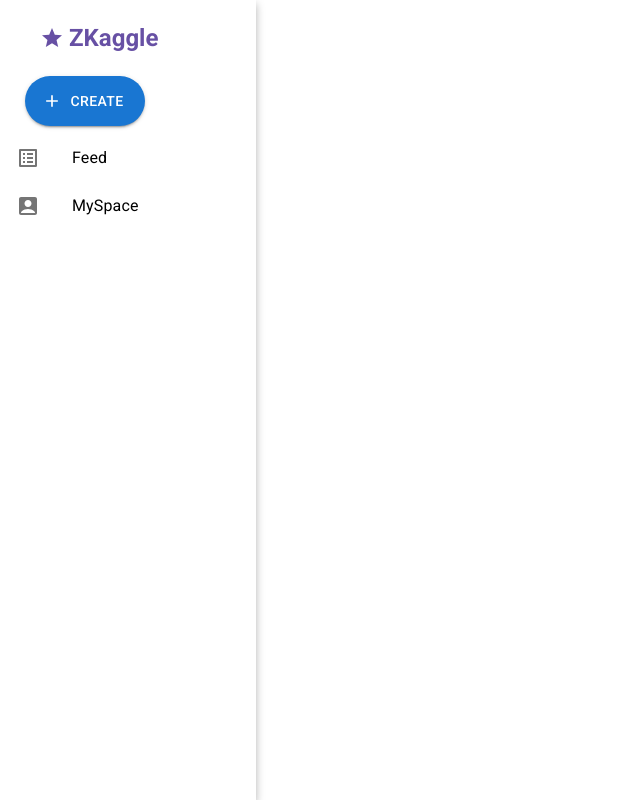
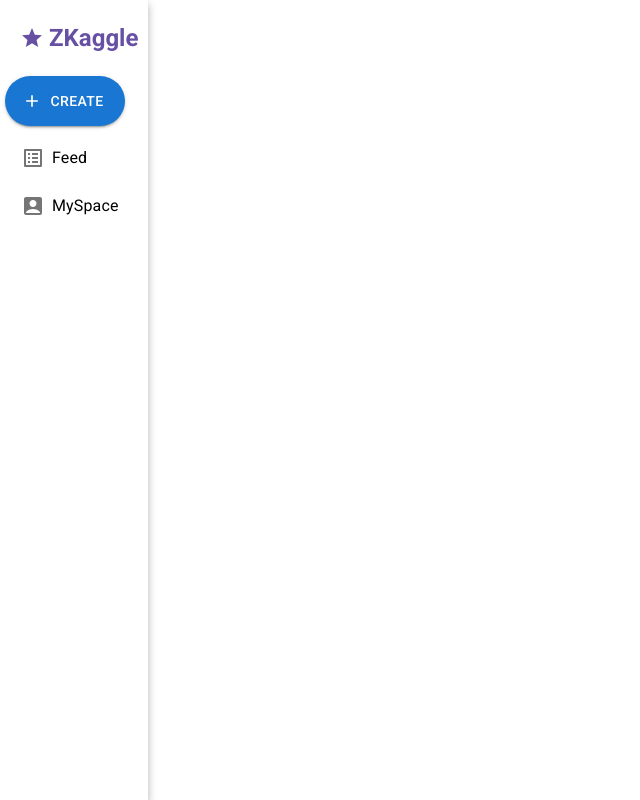
Before and after one commit to z-kaggle/ZKaggle, a Next.js app in the folder ui/: page /components/NavBar in a window 1280 px wide. Shown: the whole page, without its empty margins (0-640 px from the left). Built offline with nearby package versions, Linux system fonts and the light colour scheme; what @rainbow-me/rainbowkit, wagmi would draw is missing.

Commit message:
chore: adjust layout ratio

```diff
--- a/ui/pages/components/MainFlow.tsx
+++ b/ui/pages/components/MainFlow.tsx
@@ -11,8 +11,8 @@ const MainFlow = ({ children }: LayoutProps) => {
       css={css`
         display: flex;
         flex-direction: column;
-        width: 80%;
-        margin-left: 20%;
+        width: 90%;
+        margin-left: 10%;
         margin-top: 60px;
       `}
     >
--- a/ui/pages/components/NavBar.tsx
+++ b/ui/pages/components/NavBar.tsx
@@ -4,7 +4,7 @@ import { Button } from "@mui/material";
 import Link from "next/link";
 import { Add } from "@mui/icons-material";
 import StarIcon from "@mui/icons-material/Star";
-import BasicList from "./NavList";
+import NavList from "./NavList";
 
 const NavBar: NextComponentType = () => {
   return (
@@ -17,7 +17,8 @@ const NavBar: NextComponentType = () => {
         position: fixed;
         top: 0;
         left: 0;
-        width: 20%;
+        min-width: 10%;
+        max-width: 20%;
         height: 100vh;
         z-index: 2;
         filter: drop-shadow(0px 4px 4px rgba(0, 0, 0, 0.3));
@@ -35,7 +36,7 @@ const NavBar: NextComponentType = () => {
         <StarIcon
           sx={{
             color: "#6750a4",
-            marginLeft: "40px",
+            marginLeft: "20px",
           }}
         />
         <p
@@ -44,6 +45,7 @@ const NavBar: NextComponentType = () => {
             font-size: 24px;
             color: #6750a4;
             margin-left: 5px;
+            margin-right: 10px;
           `}
         >
           ZKaggle
@@ -59,13 +61,13 @@ const NavBar: NextComponentType = () => {
             height: "50px",
             width: "120px",
             alignSelf: "flex-end",
-            marginLeft: "25px",
+            marginLeft: "5px",
           }}
         >
           Create
         </Button>
       </Link>
-      <BasicList />
+      <NavList />
     </div>
   );
 };
--- a/ui/pages/components/NavList.tsx
+++ b/ui/pages/components/NavList.tsx
@@ -9,7 +9,7 @@ import ListAltIcon from "@mui/icons-material/ListAlt";
 import AccountBoxIcon from "@mui/icons-material/AccountBox";
 import Link from "next/link";
 
-export default function BasicList() {
+export default function NavList() {
   return (
     <Box sx={{ width: "100%", maxWidth: 360, bgcolor: "background.paper" }}>
       <nav aria-label="main mailbox folders">
@@ -17,10 +17,19 @@ export default function BasicList() {
           <Link href="/">
             <ListItem disablePadding>
               <ListItemButton>
-                <ListItemIcon>
+                <ListItemIcon
+                  sx={{
+                    marginLeft: "5px",
+                  }}
+                >
                   <ListAltIcon />
                 </ListItemIcon>
-                <ListItemText primary="Feed" />
+                <ListItemText
+                  primary="Feed"
+                  sx={{
+                    marginLeft: "-25px",
+                  }}
+                />
               </ListItemButton>
             </ListItem>
           </Link>
@@ -28,10 +37,19 @@ export default function BasicList() {
           <Link href={`/myspace`}>
             <ListItem disablePadding>
               <ListItemButton>
-                <ListItemIcon>
+                <ListItemIcon
+                  sx={{
+                    marginLeft: "5px",
+                  }}
+                >
                   <AccountBoxIcon />
                 </ListItemIcon>
-                <ListItemText primary="MySpace" />
+                <ListItemText
+                  primary="MySpace"
+                  sx={{
+                    marginLeft: "-25px",
+                  }}
+                />
               </ListItemButton>
             </ListItem>
           </Link>
--- a/ui/pages/components/TopBar.tsx
+++ b/ui/pages/components/TopBar.tsx
@@ -14,7 +14,7 @@ const TopBar: NextComponentType = () => {
         position: fixed;
         top: 0;
         right: 0;
-        width: 80%;
+        width: 90%;
         height: 60px;
         z-index: 1;
       `}
--- a/ui/styles/globals.css
+++ b/ui/styles/globals.css
@@ -18,14 +18,17 @@ a {
 h1 {
   margin-top: 40px;
   margin-bottom: 0;
+  font-weight: 200;
 }
 
 h2 {
   margin-top: 40px;
   margin-bottom: 20px;
+  font-weight: 200;
 }
 
 h5 {
   margin-top: 10px;
   margin-bottom: 0;
+  font-weight: 200;
 }
```
Also changed, not shown: ui/pages/index.tsx (+3 -10 lines), ui/pages/initialize.tsx (+11 -4 lines), ui/pages/myspace.tsx (+3 -11 lines), ui/typings.d.ts (added).
